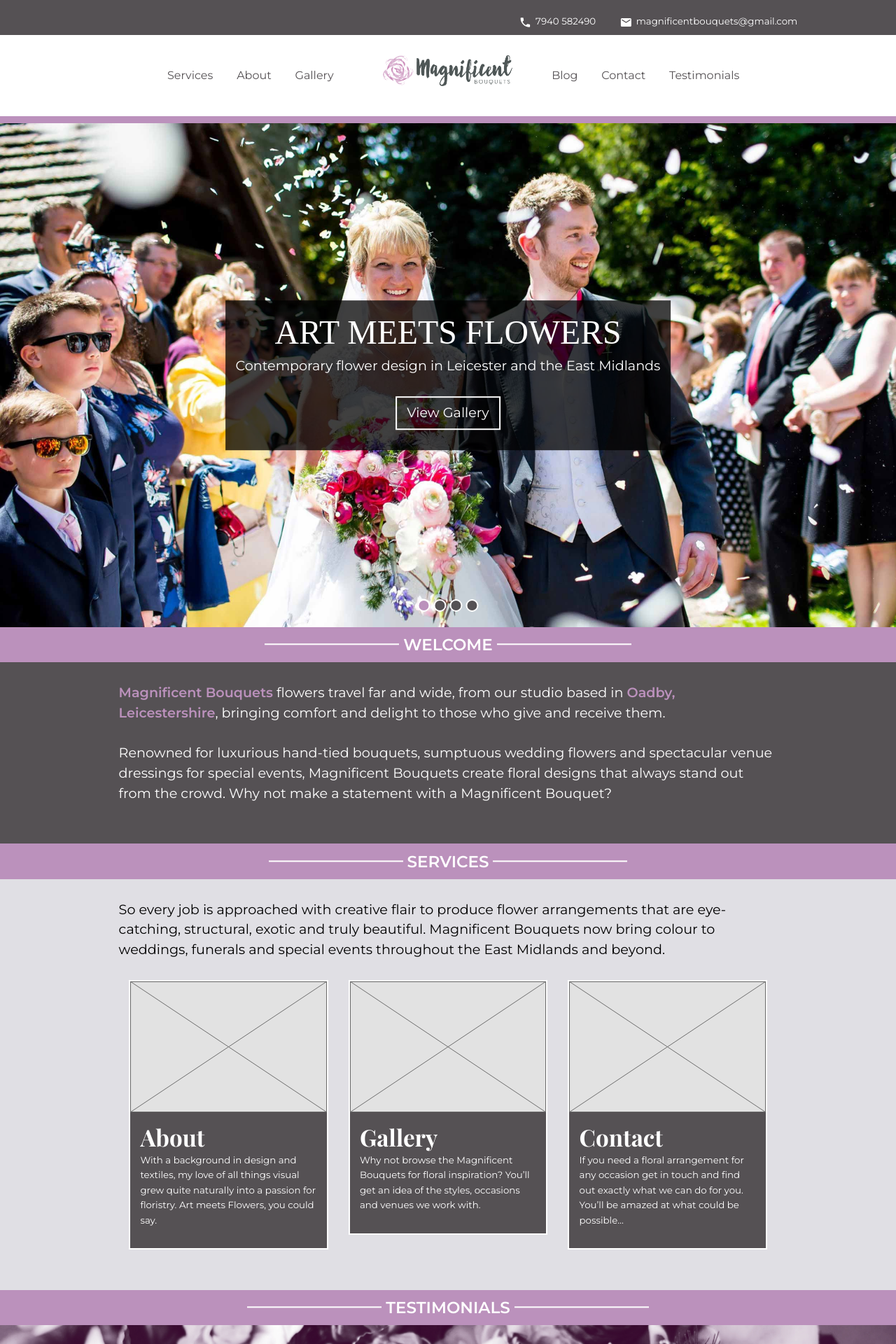
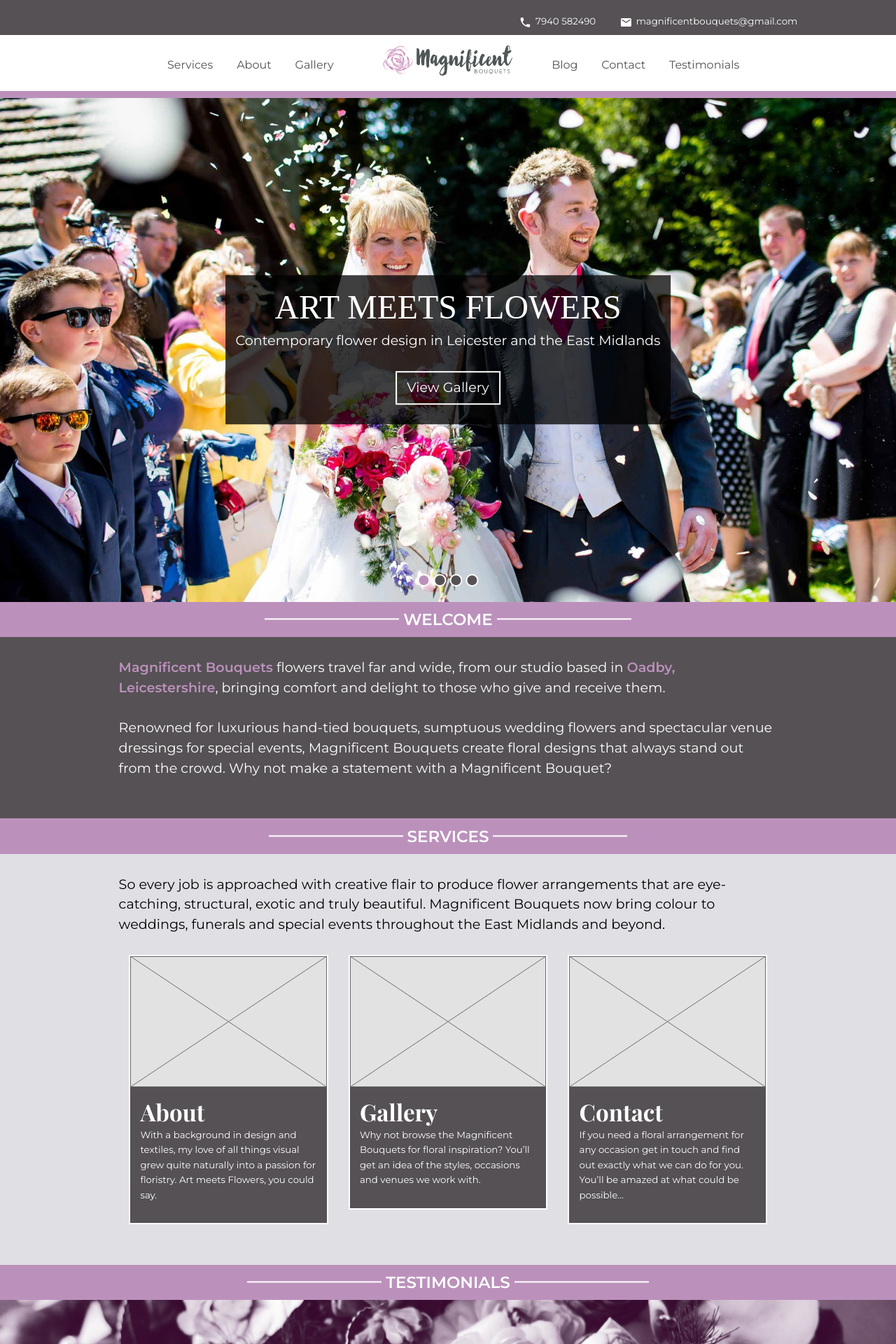
Before and after one commit to kaylaobritsch/magnificent-bouquets, a Jekyll site: the page built from index.html, in a window 1280 px wide. Shown: the top 1920 px of the page at 70% size. Built offline with Jekyll 4.4.1, drawn with Linux system fonts in a browser that asks for light colours.

Commit message:
Nav padding change

```diff
--- a/_layouts/default.html
+++ b/_layouts/default.html
@@ -33,7 +33,7 @@
     </div>
 
     <header class="header">
-      <div class="wrapper top-nav grid grid-middle gutter push-0 pad-t pad-b">
+      <div class="wrapper top-nav grid grid-middle gutter push-0 pad-t-1-2 pad-b-1-4">
         <div class="unit xs-1-2 l-1-5 logo push-1-2">
           <a itemprop="url" href="{{site.baseurl}}/">
             <img class="img-flex" src="{{site.baseurl}}/images/magnificent-bouquets-logo.png">
```
